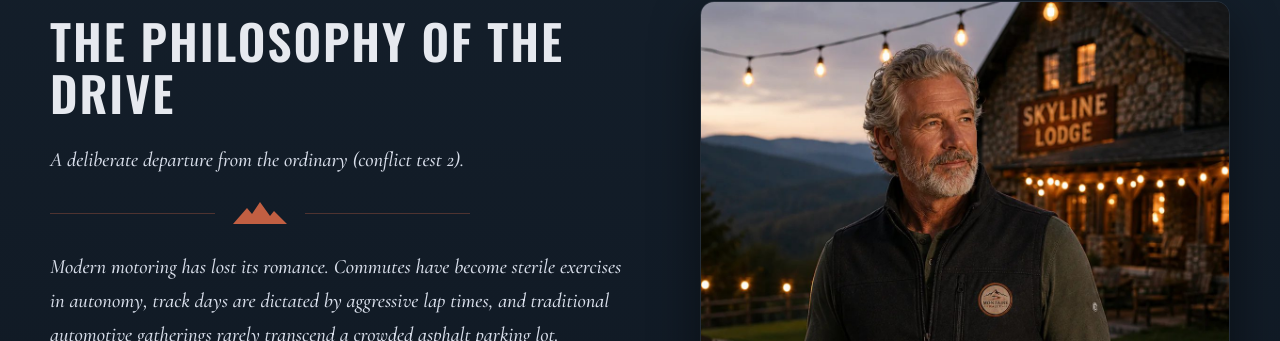
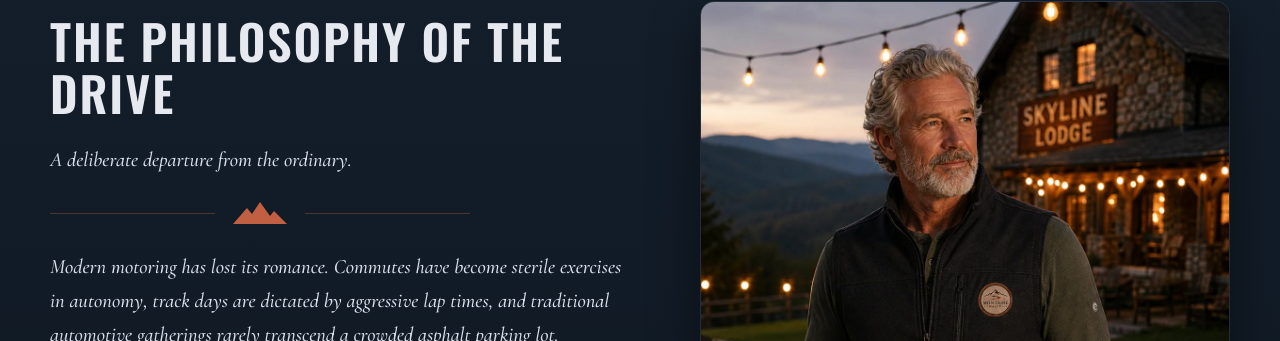
Before and after one commit to bcreates440/montaire-rally-demo, a Jekyll site: the page built from _content/index.html, in a window 1280 px wide and 900 px high, scrolled down 988 px. Shown: the part 113-454 px from the top of the window. Built offline with Jekyll 4.4.1, drawn with Linux system fonts in a browser that asks for light colours.

Commit message:
Undo the editor's publish tests
Puts every page back exactly as it was before testing publishing, combining and clash handling on this test branch.

Co-Authored-By: Claude Opus 5.5 <noreply@anthropic.com>

```diff
--- a/_content/about.html
+++ b/_content/about.html
@@ -7,11 +7,11 @@ blocks:
   - type: page_hero
     image: couple_beach_xl
     kicker: About us
-    title: Hosted by people who love the drive (merge test 2)
+    title: Hosted by people who love the drive
   - type: story
     image: couple_beach
     image_alt: The Montaire Rally hosts on a beach
-    heading: Our story (outside edit)
+    heading: Our story
     paragraphs:
       - text: Montaire Rally was built by enthusiasts who wanted a rally with the pace of a great road trip and the polish of a concours — no stopwatches, just superb cars on superb roads, and a table full of friends at the end of every day.
       - text: Placeholder copy — swap in the organizers’ own story from the Decap admin.
--- a/_content/index.html
+++ b/_content/index.html
@@ -29,7 +29,7 @@ blocks:
   - type: philosophy
     kicker: The experience
     heading: The philosophy of the drive
-    lede: A deliberate departure from the ordinary (conflict test 2).
+    lede: A deliberate departure from the ordinary.
     paragraphs:
       - text: Modern motoring has lost its romance. Commutes have become sterile exercises in autonomy, track days are dictated by aggressive lap times, and traditional automotive gatherings rarely transcend a crowded asphalt parking lot.
       - text: The Montaire Rally changes the paradigm.
```
